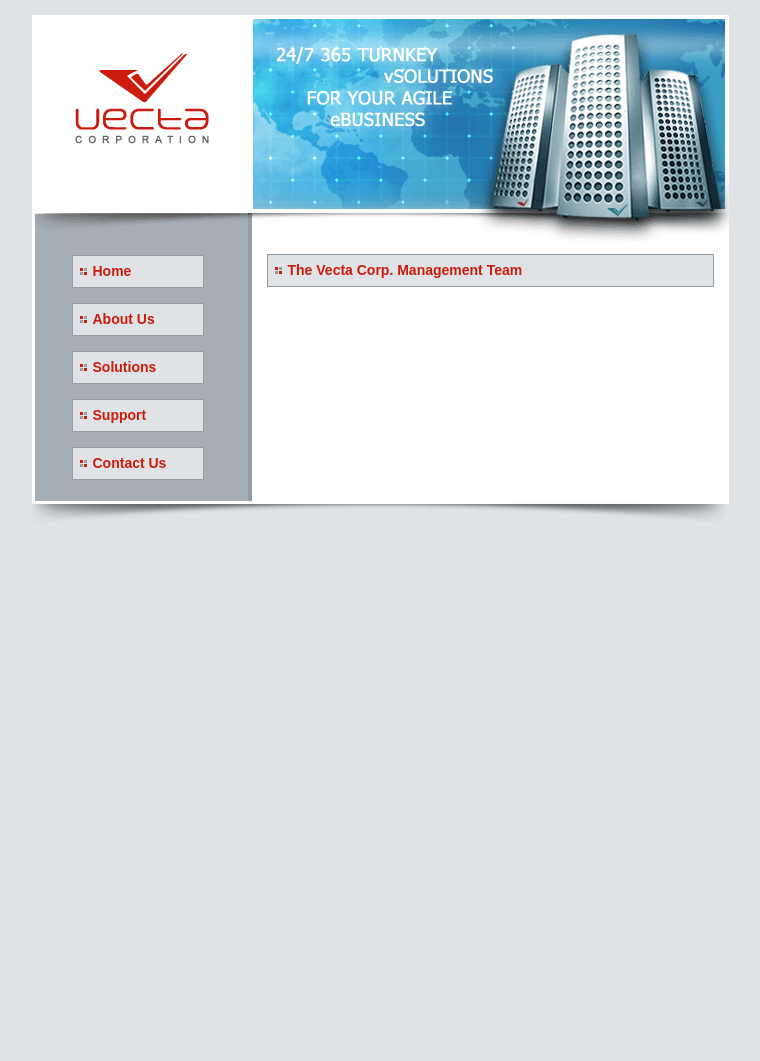
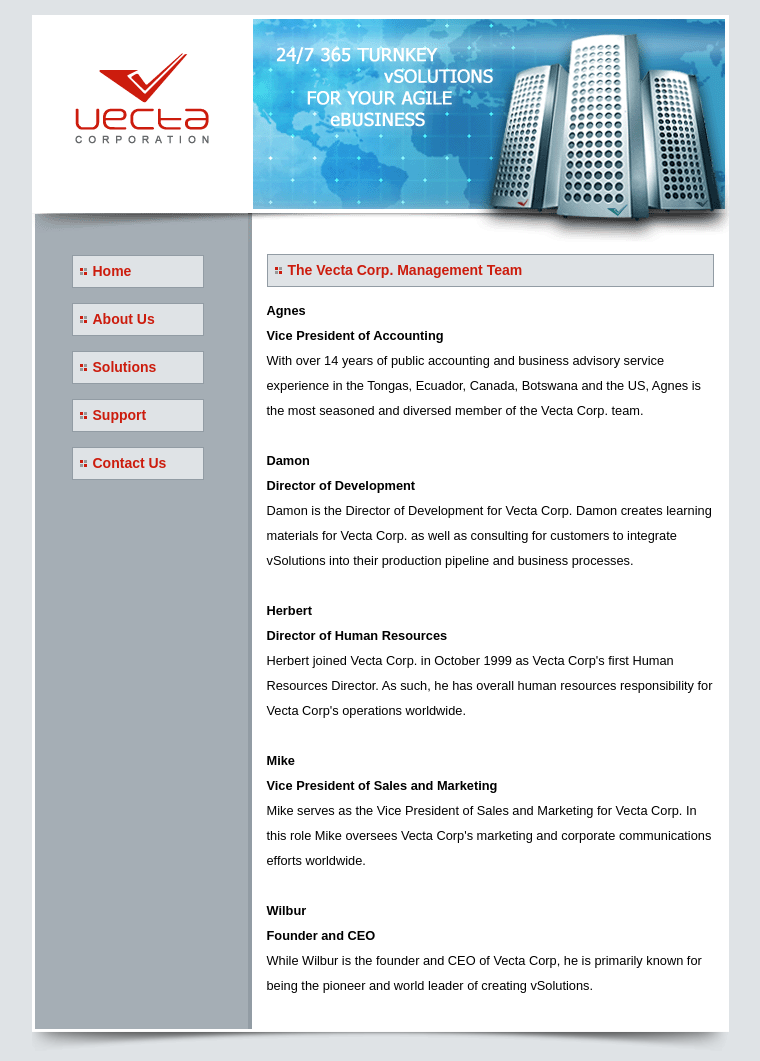
Before and after one commit to sfaverman/FEWD2-Javascript-Assignment9-AJAX, a plain HTML site: page part4/index.html in a window 1280 px wide. Shown: the whole page, without its empty margins (260-1020 px from the left). Before the commit the page ends 800 px from the top, so only its background shows below. Drawn offline with nearby package versions, Linux system fonts and the light colour scheme.

Commit message:
Completed part4 using jQuery .ajax shorthand method

```diff
--- a/part4/index.html
+++ b/part4/index.html
@@ -8,8 +8,30 @@
     <!-- jQuery library reference. Latest is always referenced from jQuery's CDN. -->
     <script src="http://code.jquery.com/jquery-latest.min.js"></script>
 	<script>
-		// WRITE YOUR CODE HERE
-    </script>
+		// Load JSON data into a web page using jQuery .ajax() Shorthand methodWRITE YOUR CODE HERE
+		$(function() {
+
+			$.ajax({
+				type: "get",
+				url: "json.js",
+				beforeSend: function() {$("#result").html("Loading...");},
+				timeout: 10000,
+				error: function(xhr, status, error) {
+					alert("Error: " + xhr.status + " - " + error);
+				},
+				dataType: "json",
+				success: function(data) {
+					$("#result").html("");
+					$.each(data, function() {
+						$.each(this, function(key, value) {
+							$("#result").append('<strong>' + value.name + '<br>' + value.title + '<br></strong>' + value.bio + '<br><br>');
+							});
+					});
+
+			}});
+		});
+
+	</script>
 </head>
 
 <body>
```
